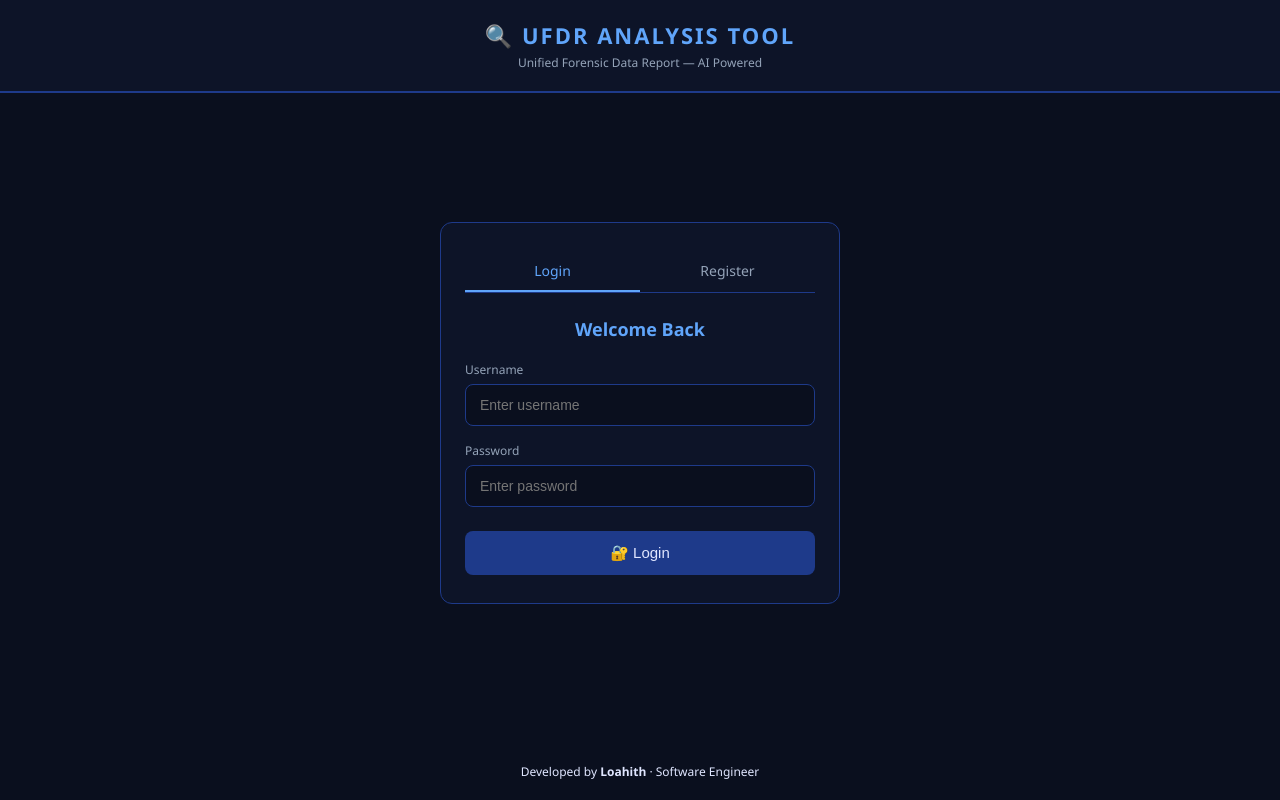
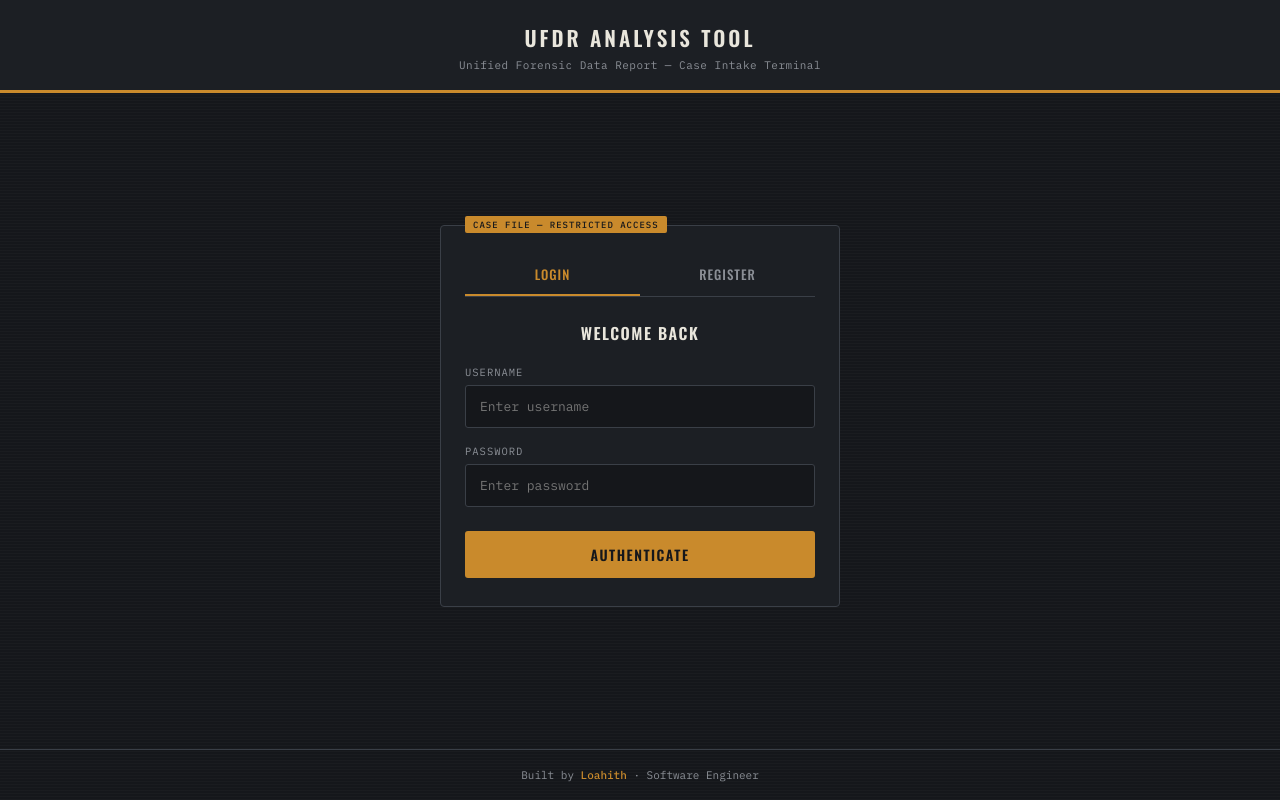
Before and after one commit to Loahith/UFDR-Analysis-Tool, a FastAPI app: page / in a window 1280 px wide. Run offline with FastAPI, Linux system fonts and the light colour scheme.

Commit message:
Refactor login.html for improved styling and text
Updated styles and text for the login page, including font changes, color adjustments, and button text modifications.

```diff
--- a/templates/login.html
+++ b/templates/login.html
@@ -4,24 +4,53 @@
     <meta charset="UTF-8">
     <meta name="viewport" content="width=device-width, initial-scale=1.0">
     <title>UFDR - Login</title>
+    <link rel="preconnect" href="https://fonts.googleapis.com">
+    <link href="https://fonts.googleapis.com/css2?family=Oswald:wght@500;600;700&family=Inter:wght@400;500;600&family=IBM+Plex+Mono:wght@400;500&display=swap" rel="stylesheet">
     <style>
         * { margin: 0; padding: 0; box-sizing: border-box; }
+        :root {
+            --ink: #15171b;
+            --panel: #1c1f24;
+            --panel-raised: #22262c;
+            --hairline: #3a3f47;
+            --text: #e9e6dc;
+            --text-dim: #8b8f96;
+            --seal: #b0272d;
+            --tag: #c98a2c;
+            --verified: #4f9d69;
+        }
         body {
-            font-family: 'Segoe UI', sans-serif;
-            background: #0a0f1e;
-            color: #e0e6ff;
+            font-family: 'Inter', sans-serif;
+            background: var(--ink);
+            background-image:
+                repeating-linear-gradient(0deg, rgba(233,230,220,0.025) 0px, rgba(233,230,220,0.025) 1px, transparent 1px, transparent 3px);
+            color: var(--text);
             min-height: 100vh;
             display: flex;
             flex-direction: column;
         }
         .header {
-            background: #0d1428;
-            padding: 20px;
+            background: var(--panel);
+            padding: 22px 20px 18px;
             text-align: center;
-            border-bottom: 2px solid #1e3a8a;
+            border-bottom: 3px solid var(--tag);
+            position: relative;
         }
-        .header h1 { font-size: 22px; color: #60a5fa; letter-spacing: 2px; }
-        .header p { color: #94a3b8; font-size: 12px; margin-top: 4px; }
+        .header h1 {
+            font-family: 'Oswald', sans-serif;
+            font-size: 21px;
+            font-weight: 600;
+            color: var(--text);
+            letter-spacing: 3px;
+            text-transform: uppercase;
+        }
+        .header p {
+            color: var(--text-dim);
+            font-size: 11px;
+            margin-top: 5px;
+            font-family: 'IBM Plex Mono', monospace;
+            letter-spacing: 0.5px;
+        }
         .container {
             flex: 1;
             display: flex;
@@ -30,88 +59,120 @@
             padding: 20px;
         }
         .card {
-            background: #0d1428;
-            border: 1px solid #1e3a8a;
-            border-radius: 12px;
+            background: var(--panel);
+            border: 1px solid var(--hairline);
+            border-radius: 4px;
             padding: 28px 24px;
             width: 100%;
             max-width: 400px;
+            position: relative;
+        }
+        .card::before {
+            content: 'CASE FILE — RESTRICTED ACCESS';
+            position: absolute;
+            top: -10px;
+            left: 24px;
+            background: var(--tag);
+            color: #15171b;
+            font-family: 'IBM Plex Mono', monospace;
+            font-size: 9px;
+            font-weight: 500;
+            letter-spacing: 1px;
+            padding: 3px 8px;
+            border-radius: 2px;
         }
         .tabs {
             display: flex;
             margin-bottom: 24px;
-            border-bottom: 1px solid #1e3a8a;
+            border-bottom: 1px solid var(--hairline);
         }
         .tab {
             flex: 1;
             padding: 10px;
             text-align: center;
             cursor: pointer;
-            font-size: 14px;
-            color: #94a3b8;
+            font-size: 13px;
+            font-family: 'Oswald', sans-serif;
+            letter-spacing: 1px;
+            text-transform: uppercase;
+            color: var(--text-dim);
             border-bottom: 2px solid transparent;
             transition: all 0.3s;
         }
         .tab.active {
-            color: #60a5fa;
-            border-bottom: 2px solid #60a5fa;
+            color: var(--tag);
+            border-bottom: 2px solid var(--tag);
         }
         .form { display: none; }
         .form.active { display: block; }
         .form h2 {
-            font-size: 18px;
-            color: #60a5fa;
+            font-family: 'Oswald', sans-serif;
+            font-size: 16px;
+            font-weight: 600;
+            letter-spacing: 1.5px;
+            text-transform: uppercase;
+            color: var(--text);
             margin-bottom: 20px;
             text-align: center;
         }
         .input-group { margin-bottom: 16px; }
         .input-group label {
             display: block;
-            font-size: 12px;
-            color: #94a3b8;
+            font-size: 10.5px;
+            font-family: 'IBM Plex Mono', monospace;
+            letter-spacing: 1px;
+            text-transform: uppercase;
+            color: var(--text-dim);
             margin-bottom: 6px;
         }
         .input-group input {
             width: 100%;
             padding: 12px 14px;
-            background: #0a0f1e;
-            border: 1px solid #1e3a8a;
-            border-radius: 8px;
-            color: #e0e6ff;
-            font-size: 14px;
+            background: var(--ink);
+            border: 1px solid var(--hairline);
+            border-radius: 3px;
+            color: var(--text);
+            font-family: 'IBM Plex Mono', monospace;
+            font-size: 13px;
             outline: none;
-            transition: border 0.3s;
+            transition: border 0.2s;
         }
-        .input-group input:focus { border-color: #60a5fa; }
+        .input-group input:focus { border-color: var(--tag); }
         .btn {
             width: 100%;
             padding: 13px;
-            background: #1e3a8a;
-            color: #e0e6ff;
+            background: var(--tag);
+            color: #15171b;
             border: none;
-            border-radius: 8px;
-            font-size: 15px;
+            border-radius: 3px;
+            font-family: 'Oswald', sans-serif;
+            font-size: 14px;
+            font-weight: 600;
+            letter-spacing: 1.5px;
+            text-transform: uppercase;
             cursor: pointer;
             margin-top: 8px;
-            transition: background 0.3s;
+            transition: filter 0.2s;
         }
-        .btn:hover { background: #2563eb; }
+        .btn:hover { filter: brightness(1.12); }
         .msg {
             margin-top: 12px;
             padding: 10px;
-            border-radius: 8px;
-            font-size: 13px;
+            border-radius: 3px;
+            font-family: 'IBM Plex Mono', monospace;
+            font-size: 12px;
             text-align: center;
             display: none;
+            border-left: 3px solid transparent;
         }
-        .msg.success { background: #052e16; color: #4ade80; display: block; }
-        .msg.error { background: #450a0a; color: #f87171; display: block; }
+        .msg.success { background: rgba(79,157,105,0.12); color: var(--verified); border-left-color: var(--verified); display: block; }
+        .msg.error { background: rgba(176,39,45,0.12); color: #e08a8d; border-left-color: var(--seal); display: block; }
     </style>
 </head>
 <body>
     <div class="header">
-        <h1>🔍 UFDR ANALYSIS TOOL</h1>
-        <p>Unified Forensic Data Report — AI Powered</p>
+        <h1>UFDR Analysis Tool</h1>
+        <p>Unified Forensic Data Report — Case Intake Terminal</p>
     </div>
 
     <div class="container">
@@ -132,7 +193,7 @@
                     <label>Password</label>
                     <input type="password" id="loginPassword" placeholder="Enter password">
                 </div>
-                <button class="btn" onclick="doLogin()">🔐 Login</button>
+                <button class="btn" onclick="doLogin()">Authenticate</button>
                 <div class="msg" id="loginMsg"></div>
             </div>
 
@@ -151,7 +212,7 @@
                     <label>Password</label>
                     <input type="password" id="regPassword" placeholder="Choose password">
                 </div>
-                <button class="btn" onclick="doRegister()">✅ Register</button>
+                <button class="btn" onclick="doRegister()">Open Case File</button>
                 <div class="msg" id="registerMsg"></div>
             </div>
         </div>
@@ -190,11 +251,11 @@
 
             if (data.status === 'success') {
                 msg.className = 'msg success';
-                msg.textContent = '✅ Login successful! Redirecting...';
+                msg.textContent = 'Identity verified — opening dashboard...';
                 setTimeout(() => window.location.href = '/dashboard', 1000);
             } else {
                 msg.className = 'msg error';
-                msg.textContent = '❌ ' + data.message;
+                msg.textContent = data.message;
             }
         }
 
@@ -220,16 +281,16 @@
 
             if (data.status === 'success') {
                 msg.className = 'msg success';
-                msg.textContent = '✅ Registered! Please login now.';
+                msg.textContent = 'Case file opened. Log in to continue.';
                 setTimeout(() => switchTab('login'), 1500);
             } else {
                 msg.className = 'msg error';
-                msg.textContent = '❌ ' + data.message;
+                msg.textContent = data.message;
             }
         }
     </script>
-<div style="text-align:center; padding: 20px; color: var(--text-dim); font-size: 12px; border-top: 1px solid var(--border); margin-top: 10px;">
-        Developed by <span style="color: var(--accent); font-weight: 600;">Loahith</span> · Software Engineer
+<div style="text-align:center; padding: 18px; color: var(--text-dim); font-size: 11px; font-family: 'IBM Plex Mono', monospace; border-top: 1px solid var(--hairline); margin-top: 10px;">
+        Built by <span style="color: var(--tag); font-weight: 500;">Loahith</span> · Software Engineer
     </div>
 </body>
 </html>
```
